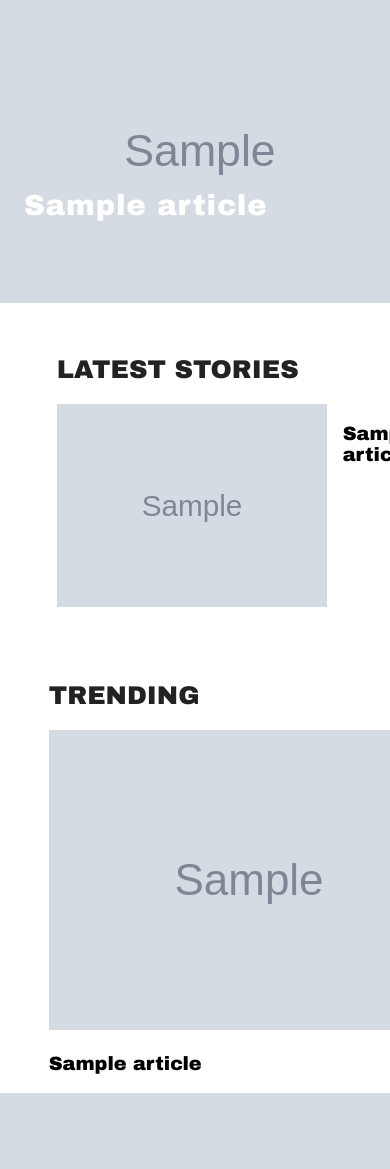
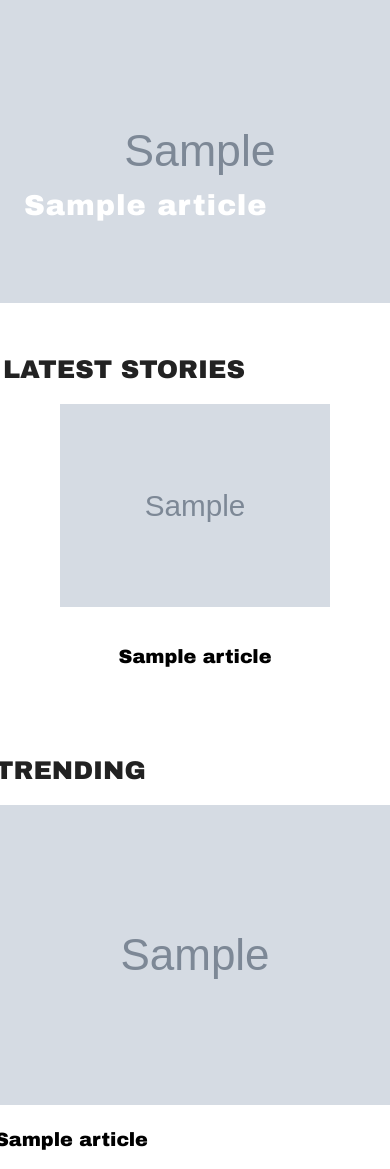
Before and after one commit to TheVoxcraft/multure-cms, a Django app: page / in a window 390 px wide; the page is wider, and only the part inside the window is pictured. Shown: the part 94-1263 px from the top of that part. Before the commit the page ends 1187 px from the top of that part, so only its background shows below. Run offline with Django 4.2, Linux system fonts and the light colour scheme; tables that the repository leaves empty hold one stand-in row (values such as "Sample post"); grey boxes marked "Sample" are stand-in pictures.

Commit message:
Better mobile styles

```diff
--- a/cms/static/css/index.css
+++ b/cms/static/css/index.css
@@ -122,6 +122,7 @@ a img:hover {
 
 .article-wrapper {
     display: flex;
+    flex-wrap: wrap;
     gap: 1rem;
     margin-bottom: 2rem;
 }
@@ -212,6 +213,9 @@ input:focus {
         font-size: 6rem;
         font-weight: 600;
     }
+    .articles {
+        width: 75%;
+    }
 }
 
 @media (min-width: 1000px) {
@@ -238,6 +242,10 @@ input:focus {
     .search-window input {
         font-size: 3rem;
         font-weight: 900;
+    }
+    .article-wrapper {
+        display: flex;
+        justify-content: center;
     }
 }
 
--- a/cms/templates/index.html
+++ b/cms/templates/index.html
@@ -43,7 +43,7 @@
 </div>
 
 <div class="flex-center">
-    <div style="width: 75%">
+    <div class="articles">
         <div class="article-section">
             <h2>LATEST STORIES</h2>
             {% for article in articles %}
```
